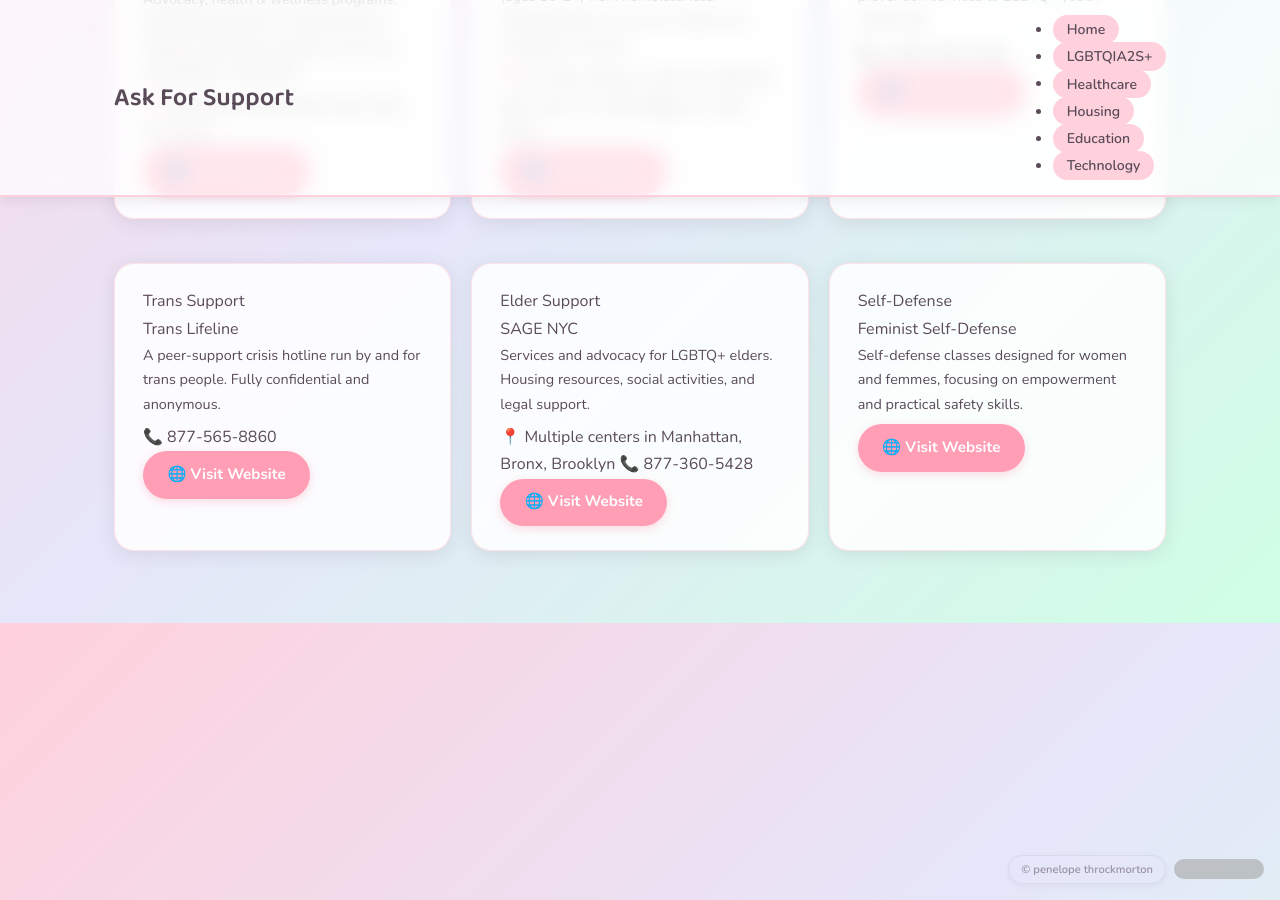
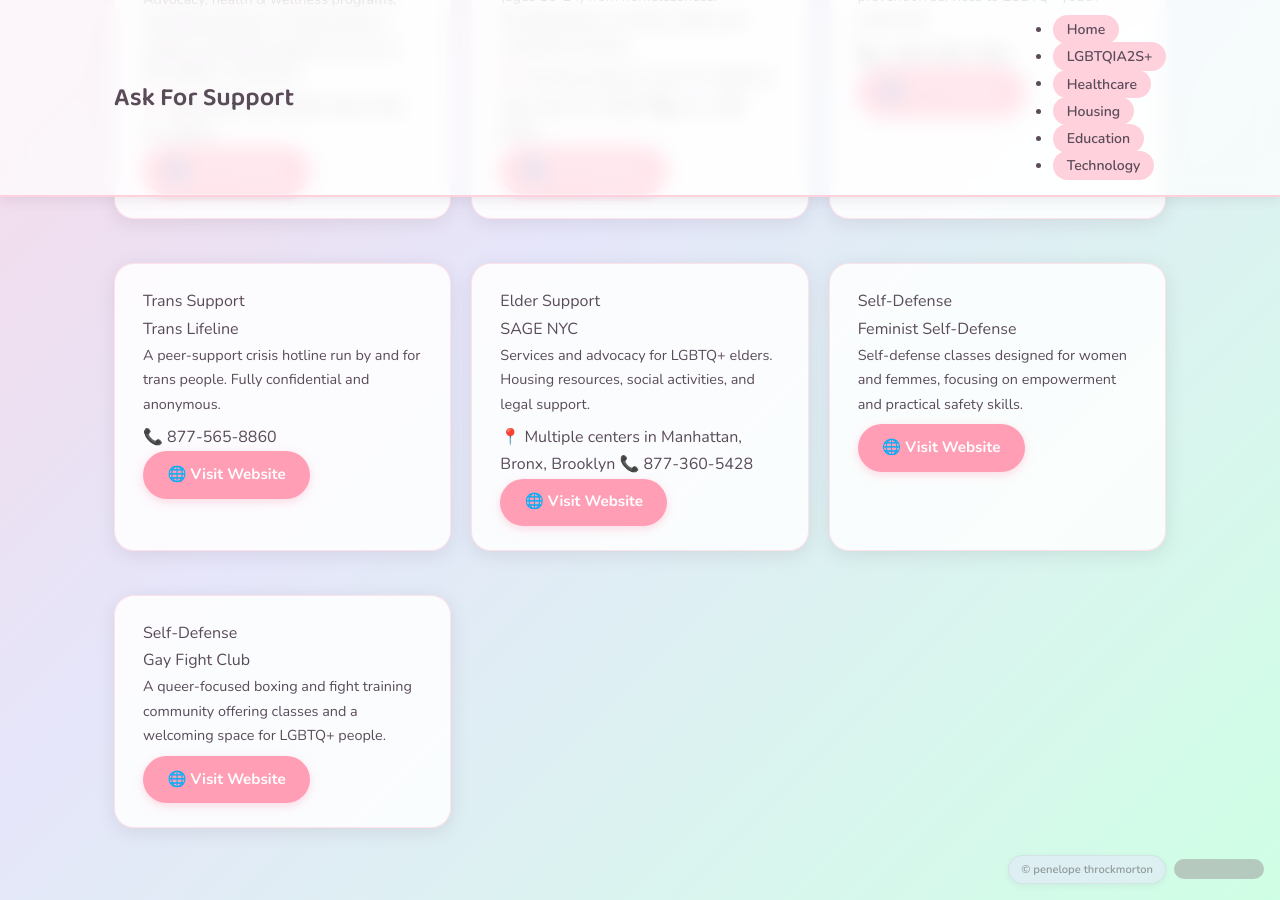
Before and after one commit to penelopethrock-cyber/askforsupport, a Jekyll site: the page built from lgbtqia2s/index.html, in a window 1280 px wide and 900 px high, scrolled down 581 px. Built offline with Jekyll 4.4.1, drawn with Linux system fonts in a browser that asks for light colours; grey boxes are pictures that could not be loaded.

Commit message:
Add Gay Fight Club to lgbtqia2s resources

```diff
--- a/_data/resources.yml
+++ b/_data/resources.yml
@@ -30,6 +30,10 @@
     type: "Self-Defense"
     description: "Self-defense classes designed for women and femmes, focusing on empowerment and practical safety skills."
     link: "https://feministselfdefense.com"
+  - name: Gay Fight Club
+    type: "Self-Defense"
+    description: "A queer-focused boxing and fight training community offering classes and a welcoming space for LGBTQ+ people."
+    link: "https://www.gayfightclub.com"
 
 healthcare:
   - name: NYC Care
```
